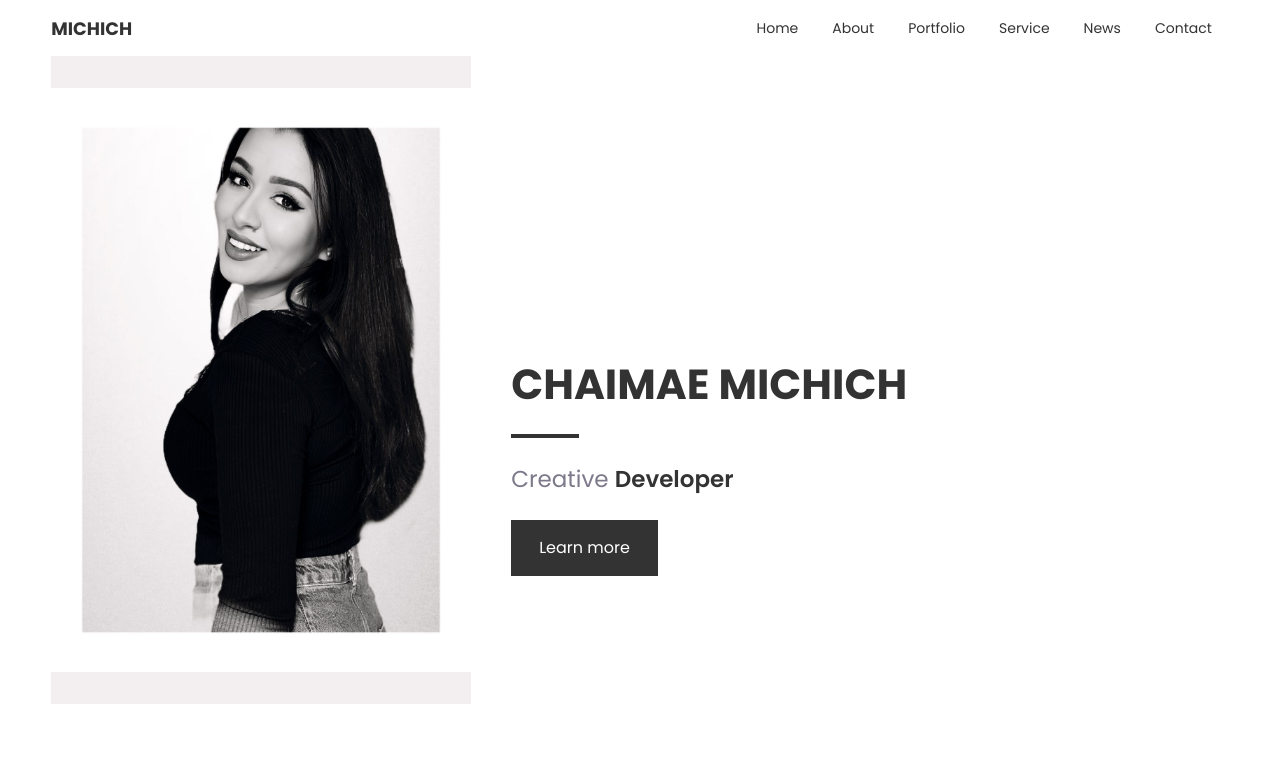
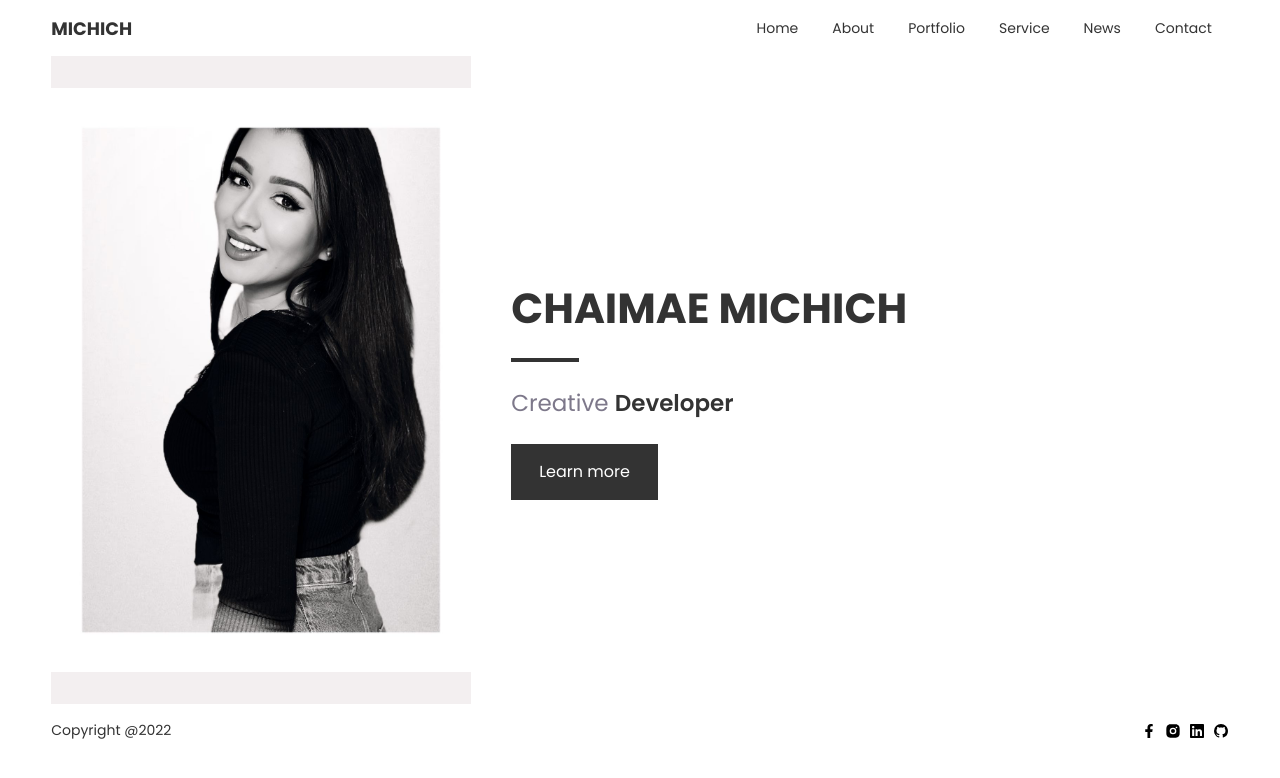
Before and after one commit to Chima20-art/portfolio-v2, a Next.js app: page / in a window 1280 px wide. Shown: the top 778 px of the page. Built offline with nearby package versions, Linux system fonts and the light colour scheme.

Commit message:
added footer.

```diff
--- /dev/null
+++ b/components/footer.js
@@ -0,0 +1,18 @@
+import { FaFacebookF, FaLinkedin } from 'react-icons/fa'
+import { RiInstagramFill } from 'react-icons/ri'
+import { VscGithubInverted } from 'react-icons/vsc'
+
+export default function Footer() {
+    return (
+        <div className="mt-4  flex justify-between  ">
+            <p className="text-grey font-[400] text-[14px]">Copyright @2022</p>
+            <div className="flex justify-center align-center text-black  ">
+                <FaFacebookF className="w-[16px] h-[14px] my-auto mr-2" />
+                <RiInstagramFill className="w-[16px] h-[16px] my-auto mr-2" />
+                <FaLinkedin className="w-[16px] h-[16px] my-auto mr-2" />
+
+                <VscGithubInverted className="w-[16px] h-[14px] my-auto" />
+            </div>
+        </div>
+    )
+}
--- a/package.json
+++ b/package.json
@@ -12,7 +12,8 @@
     "framer-motion": "^7.6.12",
     "next": "13.0.5",
     "react": "18.2.0",
-    "react-dom": "18.2.0"
+    "react-dom": "18.2.0",
+    "react-icons": "^4.7.1"
   },
   "devDependencies": {
     "autoprefixer": "^10.4.13",
--- a/pages/index.js
+++ b/pages/index.js
@@ -3,13 +3,14 @@ import Image from 'next/image'
 import Header from '../components/header'
 import { motion, AnimatePresence } from 'framer-motion'
 import { useState } from 'react'
+import Footer from '../components/footer'
 
 export default function Home() {
     const [showButton, setShowButton] = useState(false)
     return (
-        <div className="md:max-w-[92%] mx-auto text-grey">
+        <div className="md:max-w-[92%] mx-auto text-grey h-[100vh]">
             <Header />
-            <div className="w-screen h-screen flex  ">
+            <div className="w-screen  flex  ">
                 <div className=" h-[81vh] w-[420px] bg-[#F3EFF0] mr-10 flex justify-center ">
                     <img
                         src="/portrait.jpeg"
@@ -35,6 +36,7 @@ export default function Home() {
                     </div>
                 </div>
             </div>
+            <Footer />
         </div>
     )
 }
```
Also changed, not shown: 1 other file (tests, documents, lock files or other folders).
